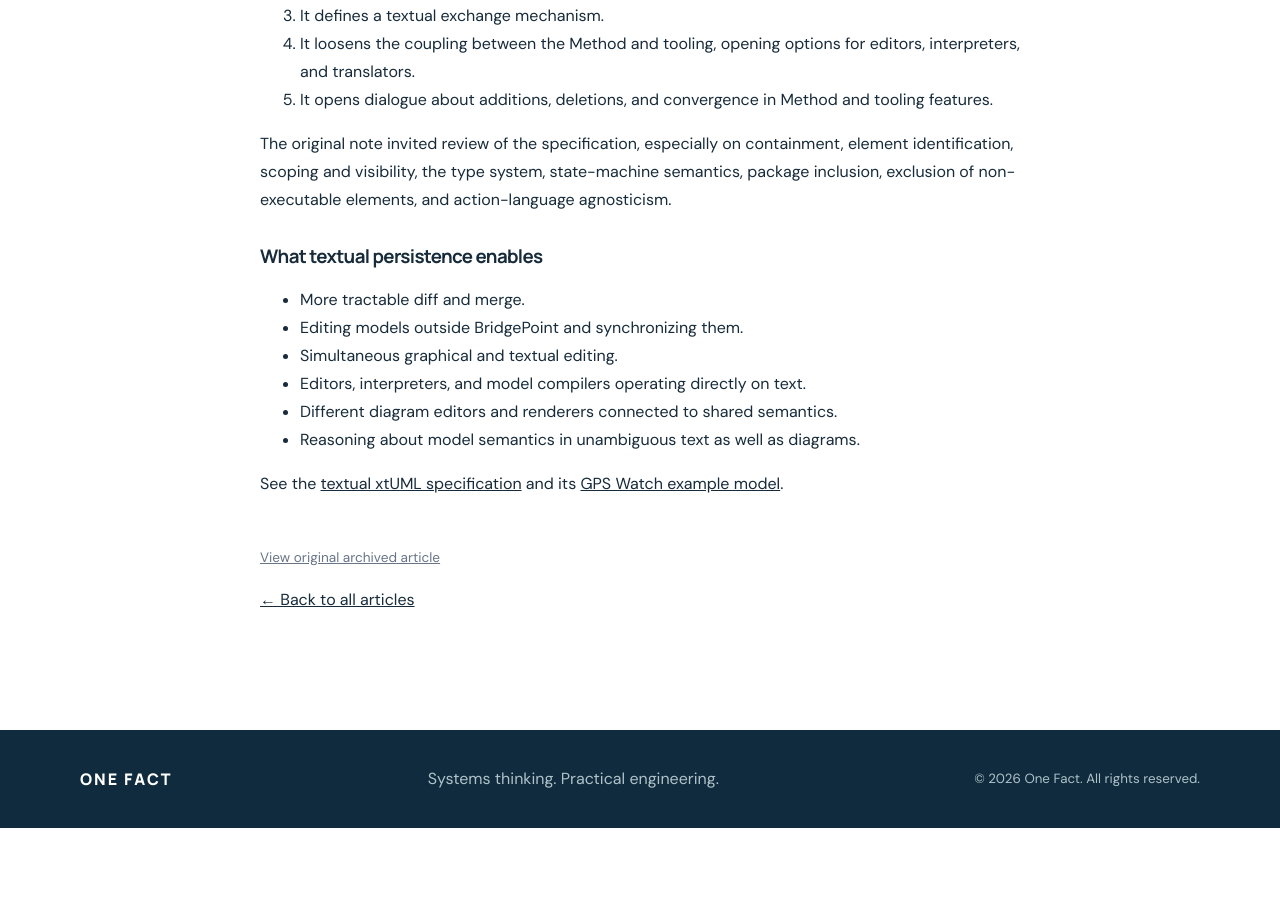
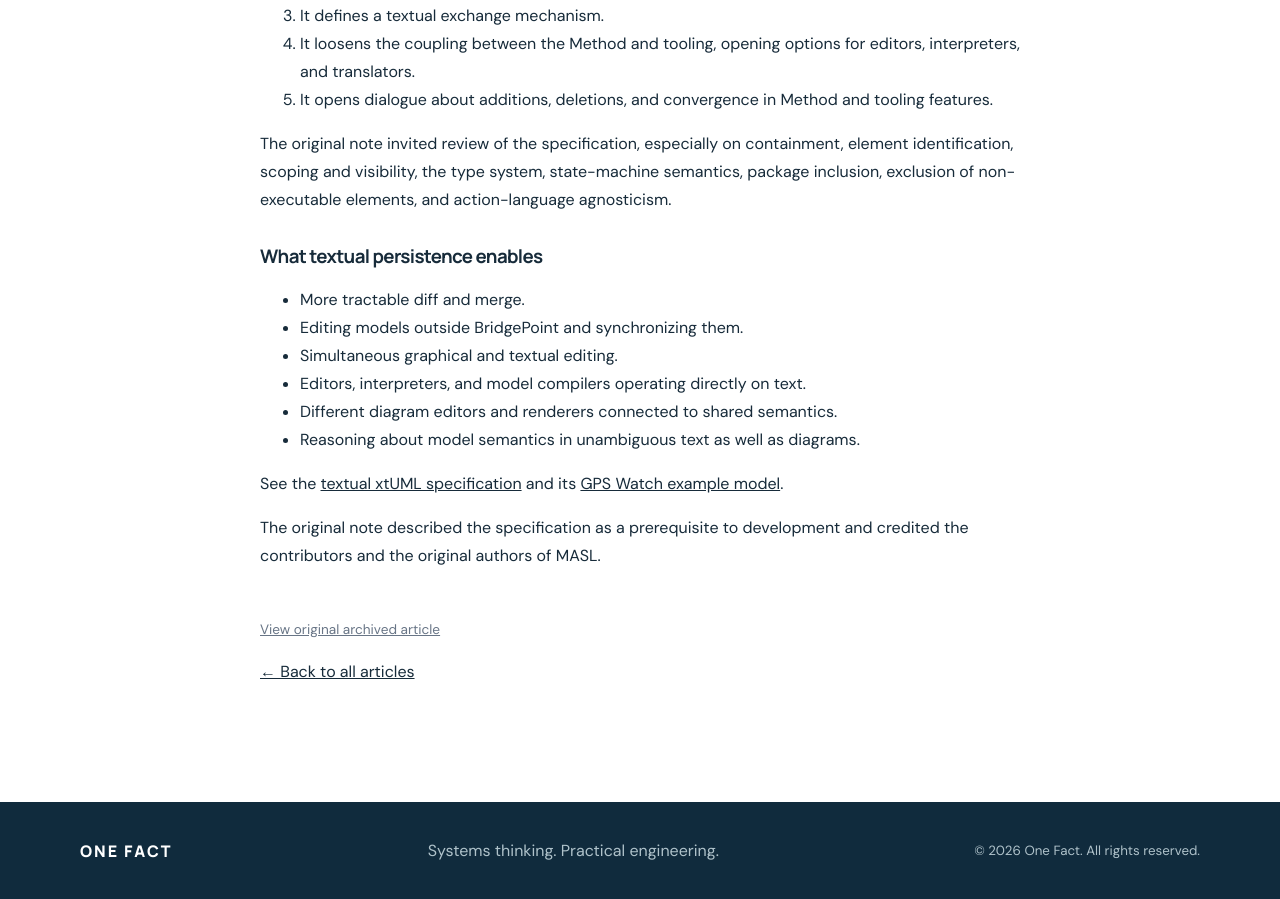
Before and after one commit to xtuml/onefactinc, a Jekyll site: the page built from _articles/textual-persistence.md, in a window 1280 px wide and 900 px high, scrolled down 754 px. Built offline with Jekyll 4.4.1, drawn with Linux system fonts in a browser that asks for light colours; before the commit the page ends 1582 px from its top, so only the background shows below that.

Commit message:
Restore historical context in Textual Persistence article

```diff
--- a/_articles/textual-persistence.md
+++ b/_articles/textual-persistence.md
@@ -28,3 +28,5 @@ The original note invited review of the specification, especially on containment
 - Reasoning about model semantics in unambiguous text as well as diagrams.
 
 See the [textual xtUML specification](https://github.com/xtuml/bridgepoint/blob/master/doc-bridgepoint/notes/12330_textual_xtuml/12330_textual_xtuml.adoc) and its [GPS Watch example model](https://github.com/xtuml/bridgepoint/tree/master/doc-bridgepoint/notes/12330_textual_xtuml/example).
+
+The original note described the specification as a prerequisite to development and credited the contributors and the original authors of MASL.
```
